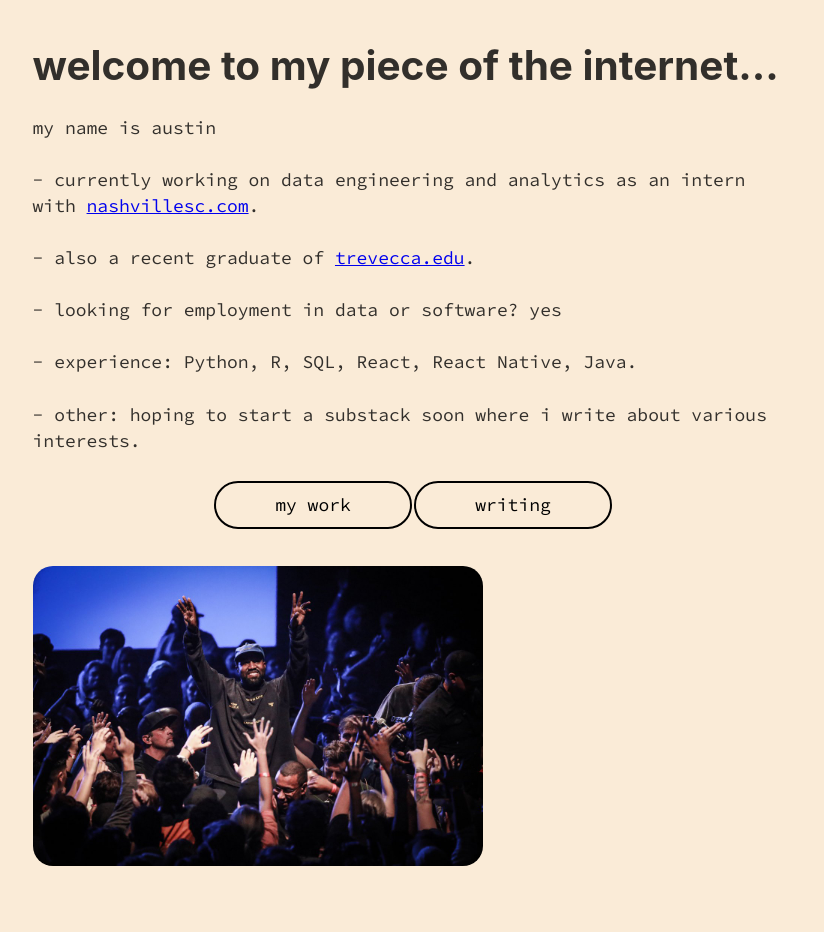
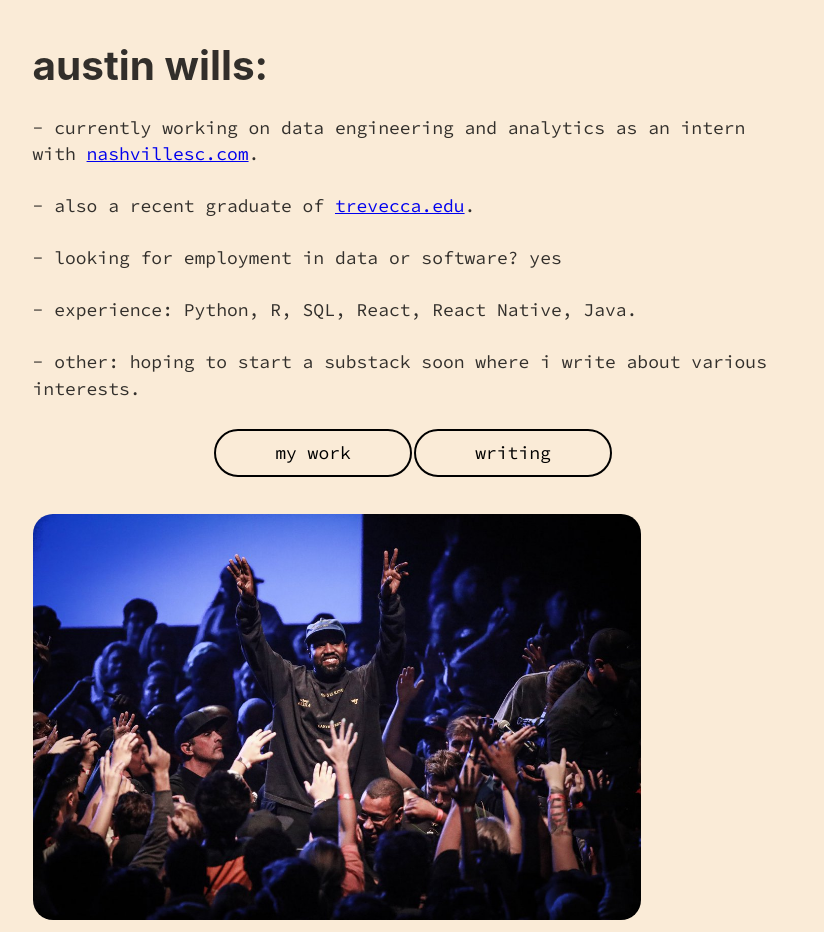
Before and after one commit to awi11s/awi11s.github.io, a Gatsby site: page / in a window 1280 px wide. Shown: the top 932 px of the page, without its empty margins (227-1051 px from the left). Built offline with nearby package versions, Linux system fonts and the light colour scheme; Gatsby itself is replaced by a stand-in of ours; grey boxes are pictures that could not be loaded.

Commit message:
small tweaks

```diff
--- a/src/pages/index.js
+++ b/src/pages/index.js
@@ -13,7 +13,7 @@ import Layout from "../components/layout"
 import Seo from "../components/seo"
 
 const Image = styled.img({
-  maxWidth: '450px',
+  maxWidth: '80%',
   borderRadius: '20px'
 })
 const IndexPage = () => (
@@ -22,8 +22,7 @@ const IndexPage = () => (
 
   <Layout>
     <Seo title="home" />
-    <h1>welcome to my piece of the internet...</h1>
-    <p>my name is austin </p>
+    <h1>austin wills: </h1>
     <p> - currently working on data engineering and analytics as an intern with <a href="http://nashvillesc.com" target="_blank" rel="noopener noreferrer">nashvillesc.com</a>.
     </p>
     <p> - also a recent graduate of <a href="http://trevecca.edu" target="_blank" rel="noopener noreferrer">trevecca.edu</a>.</p>
```
